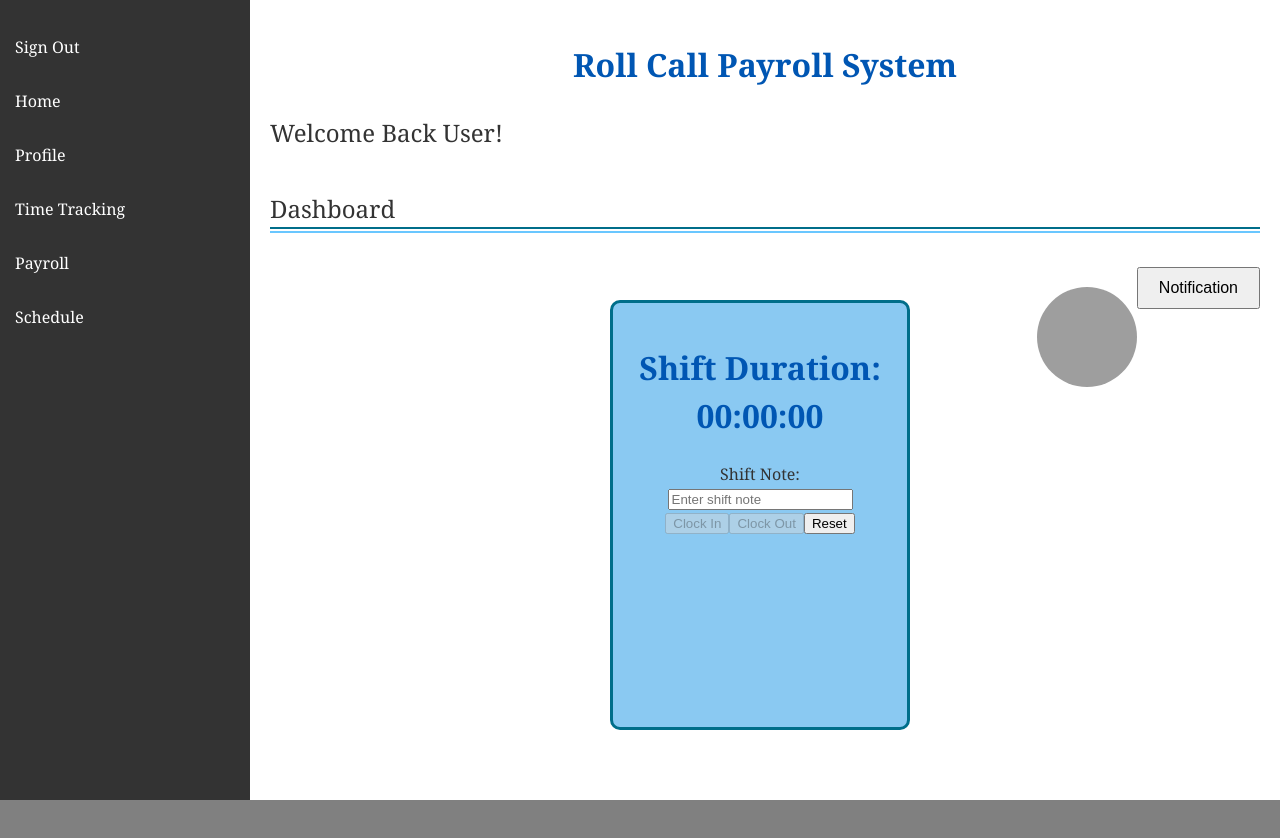
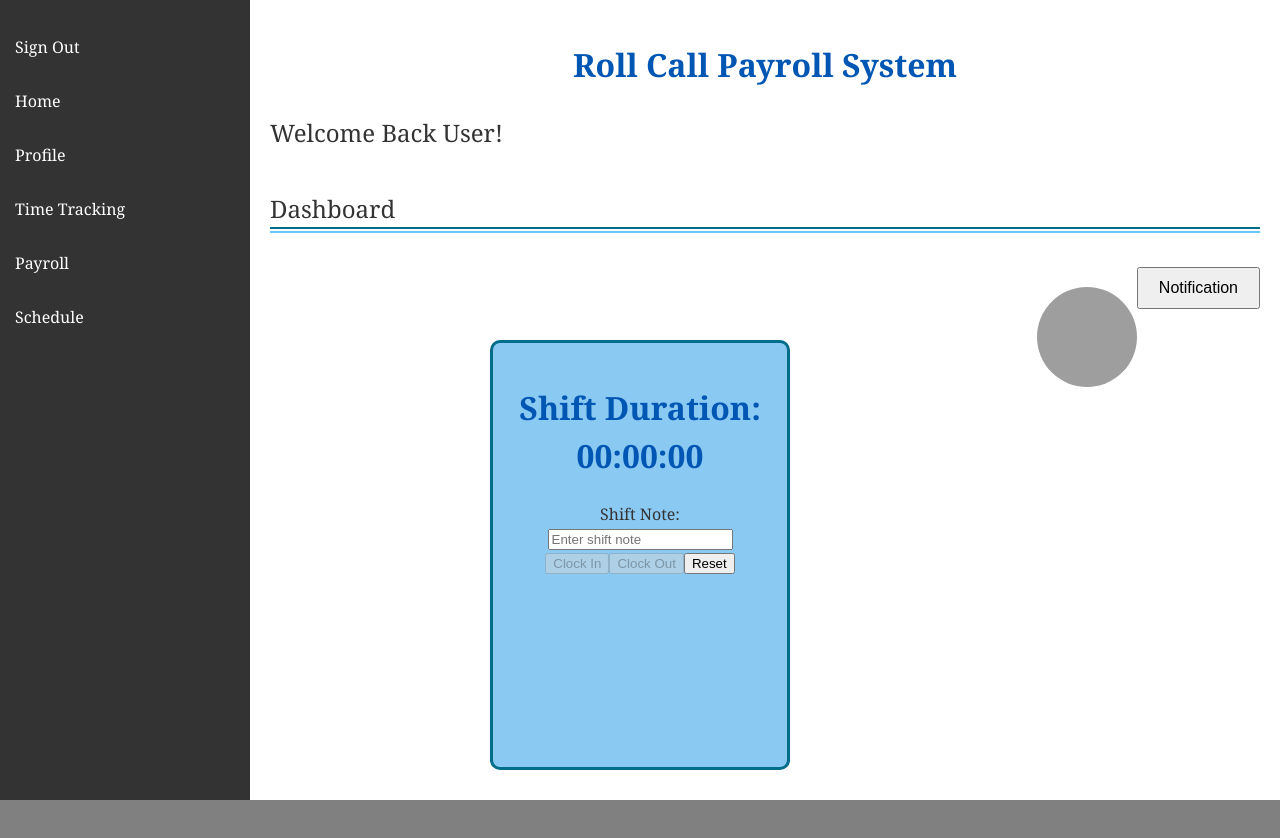
Before and after one commit to ashleymerino3/COSC412-Roll-Call-Payroll, a React (Vite) app: page /home in a window 1280 px wide. Shown: the top 838 px of the page. Built offline with nearby package versions, Linux system fonts and the light colour scheme; grey boxes are pictures that could not be loaded.

Commit message:
Final Version

```diff
--- a/src/styles/styles.css
+++ b/src/styles/styles.css
@@ -142,14 +142,12 @@ body {
   height: 430px;
   text-align: center;
   border-radius: 10px;
-  /*box-shadow: 0px 4px 8px rgba(0, 0, 0, 0.1);*/
-  bottom: 50%;
+  bottom: 30px;
   border: 3px solid #006e8a;
   font-family: 'Cambria', serif;
-  position: absolute; /* Position relative to the nearest positioned ancestor */
-  bottom: 70px; /* Adjust this value to control the distance from the bottom */
-  left: 50%; /* Horizontally center the box */
-  transform: translateX(-10%); /* Ensure it's perfectly centered */
+  position: absolute;
+  left: 50%;
+  transform: translateX(-50%);
 }
 /* Sidebar (Navigation) Styles */
 .side-nav {
```
